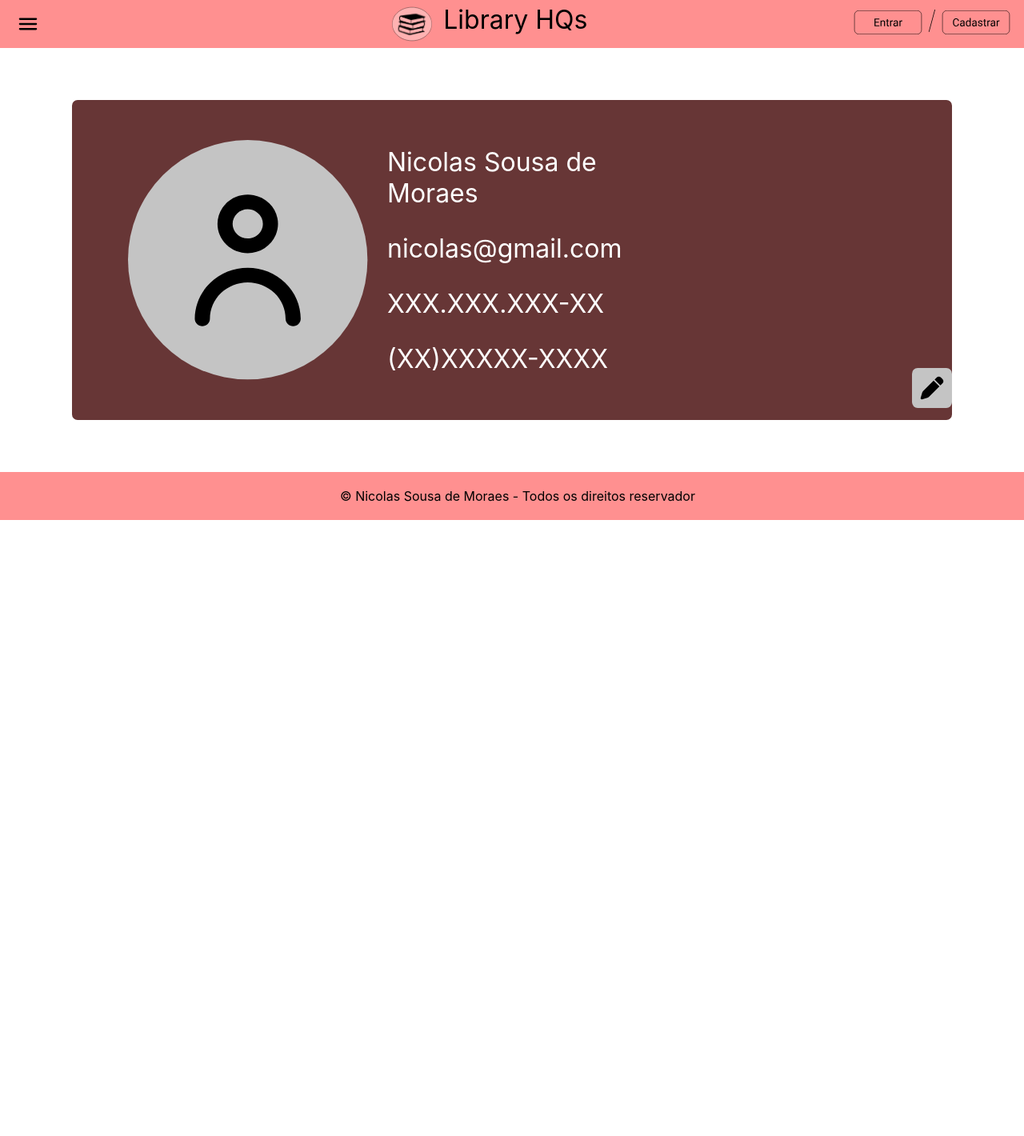
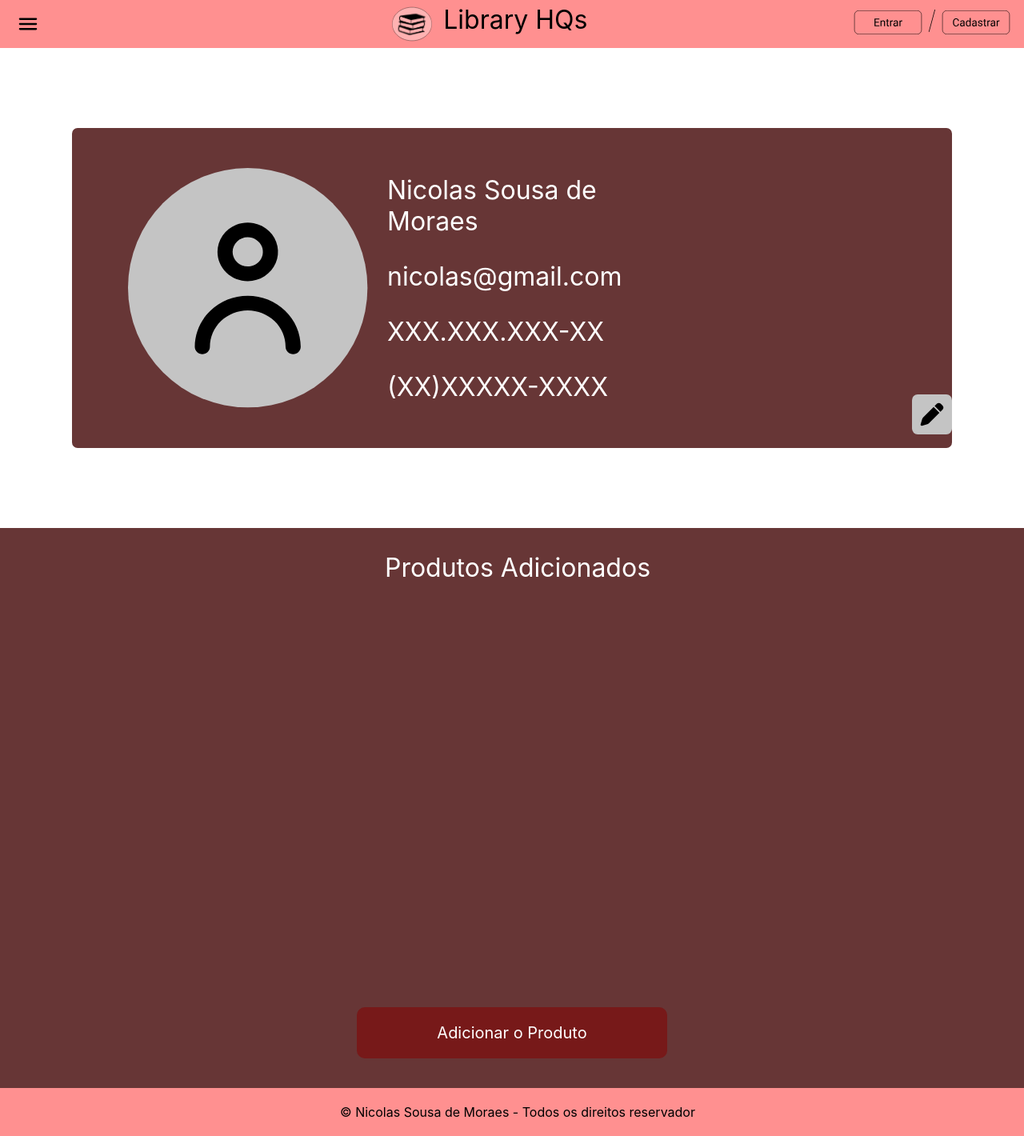
Before and after one commit to nicolas0502/learn-react, a React (Create React App) app: page / in a window 1280 px wide. Shown: the whole page at 80% size. Before the commit the page ends 800 px from the top, so only its background shows below. Built offline with nearby package versions, Linux system fonts and the light colour scheme.

Commit message:
Feito a Pagina de Administrador

```diff
--- a/package.json
+++ b/package.json
@@ -8,6 +8,7 @@
     "@testing-library/user-event": "^13.5.0",
     "react": "^17.0.2",
     "react-dom": "^17.0.2",
+    "react-icons": "^4.3.1",
     "react-scripts": "5.0.0",
     "web-vitals": "^2.1.4"
   },
--- a/src/App.js
+++ b/src/App.js
@@ -1,8 +1,9 @@
-import PaginaUsua from "./pages/PaginaUsua"
+import PaginaPerfilUsua from "./pages/PaginaPerfilUsua"
+import PaginaPerfilAdm from "./pages/PaginaPerfilAdm"
 
 function App() {
   return (
-    <PaginaUsua />
+    <PaginaPerfilAdm />
   )
 }
 
--- /dev/null
+++ b/src/components/PerfilAdm.css
@@ -0,0 +1,63 @@
+.adm_card{
+    width: 100%;
+    height: 600px;
+    display: flex;
+    flex-direction: column;
+    align-items: center;
+    justify-content: center;
+    margin: 0;
+}
+
+.info_adm{
+    display: flex;
+    height: 400px;
+    width: 1100px;
+    background-color: #673636;
+    border-radius: 7px;
+    align-items: center;
+}
+
+
+.editar{
+    width: 50px;
+    height: 50px;
+    margin-top: 320px;
+    padding-left: 280px;
+}
+
+.foto_adm{
+    width: 300px;
+    height: 300px;
+    padding: 0 10px 0 70px;
+}
+
+.informacoes{
+    color: white;
+}
+
+.informacoes h1{
+    margin: 30px 0;
+}
+
+.produ_adc{
+    width: 100%;
+    height: 700px;
+    color: white;
+    background-color: #673636;
+    text-align: center;
+}
+
+.produ_adc h1{
+    padding-top:30px ;
+    margin-bottom: 550px;
+}
+
+.buttonproduct{
+    text-decoration: none;
+    color: white;
+    padding: 20px 100px;
+    background-color: #771919;
+    border-radius: 10px;
+    text-decoration: none;
+    font-size: 20px;
+}
--- /dev/null
+++ b/src/components/PerfilAdm.js
@@ -0,0 +1,28 @@
+import "./PerfilAdm.css"
+import FotoUsua from "../assets/img/foto de usuario.svg"
+import Editar from "../assets/icons/editar.svg"
+
+const PerfilAdm = () => {
+    return (
+        <>
+        <div className="adm_card">
+            <div className="info_adm">
+                <img src={FotoUsua} alt="Foto de perfil do administrador" className="foto_adm" />
+                <div className="informacoes">
+                    <h1>Nicolas Sousa de Moraes</h1>
+                    <h1>nicolas@gmail.com</h1>
+                    <h1>XXX.XXX.XXX-XX</h1>
+                    <h1>(XX)XXXXX-XXXX</h1>
+                </div>
+                <a href="www.google.com"><img src={Editar} alt="Botão para editar o usuario" className="editar" /></a>
+            </div>
+        </div>
+        <div className="produ_adc">
+            <h1>Produtos Adicionados</h1>
+            <a href="www.google.com" className="buttonproduct">Adicionar o Produto</a>
+        </div>
+    </>
+    )
+}
+
+export default PerfilAdm
--- a/src/components/InfoUsua.css
+++ b/src/components/PerfilUsua.css
@@ -1,7 +1,8 @@
 .usua_card{
     width: 100%;
-    height: 530px;
+    height: 600px;
     display: flex;
+    flex-direction: column;
     align-items: center;
     justify-content: center;
     margin: 0;
@@ -37,3 +38,13 @@
 .informacoes h1{
     margin: 30px 0;
 }
+
+.buttonusua{
+    margin-top: 50px;
+    padding: 20px 100px;
+    background-color: #771919;
+    color: white;
+    border-radius: 10px;
+    text-decoration: none;
+    font-size: 20px;
+}
--- a/src/components/InfoUsua.js
+++ b/src/components/PerfilUsua.js
@@ -1,8 +1,8 @@
-import "./InfoUsua.css"
+import "./PerfilUsua.css"
 import FotoUsua from "../assets/img/foto de usuario.svg"
 import Editar from "../assets/icons/editar.svg"
 
-const InfoUsua = () => {
+const PerfilUsua = () => {
     return (
         <div className="usua_card">
             <div className="info_usua">
@@ -13,10 +13,11 @@ const InfoUsua = () => {
                     <h1>XXX.XXX.XXX-XX</h1>
                     <h1>(XX)XXXXX-XXXX</h1>
                 </div>
-                <img src={Editar} alt="Botão para editar o usuario" className="editar" />
+                <a href="www.google.com"><img src={Editar} alt="Botão para editar o usuario" className="editar" /></a>
             </div>
+            <a href="www.google.com" className="buttonusua">Ir para o carrinho</a>
         </div>
     )
 }
 
-export default InfoUsua
+export default PerfilUsua
--- /dev/null
+++ b/src/estudo/LangContext.js
@@ -0,0 +1,5 @@
+import { createContext } from "react";
+
+const LangContext = createContext()
+
+export default LangContext
--- /dev/null
+++ b/src/pages/PaginaPerfilAdm.js
@@ -0,0 +1,19 @@
+import HeaderMenu from '../components/HeaderMenu'
+import HeaderCard from '../components/HeaderCard'
+import Footer from '../components/Footer'
+import PerfilAdm from '../components/PerfilAdm'
+
+
+
+
+function PaginaAdm() {
+  return (
+    <>
+    <HeaderMenu />
+    <PerfilAdm />
+    <Footer />
+    </>
+  )
+}
+
+export default PaginaAdm
--- a/src/pages/PaginaUsua.js
+++ b/src/pages/PaginaPerfilUsua.js
@@ -1,7 +1,7 @@
 import HeaderMenu from '../components/HeaderMenu'
 import HeaderCard from '../components/HeaderCard'
 import Footer from '../components/Footer'
-import InfoUsua from '../components/InfoUsua'
+import PerfilUsua from '../components/PerfilUsua'
 
 
 
@@ -10,7 +10,7 @@ function PaginaUsua() {
   return (
     <>
     <HeaderMenu />
-    <InfoUsua />
+    <PerfilUsua />
     <Footer />
     </>
   )
```
Also changed, not shown: src/estudo/ExemploContexto.js (added, +9 -0 lines), src/estudo/FilhoContexto.js (added, +19 -0 lines), 1 other file (tests, documents, lock files or other folders).
